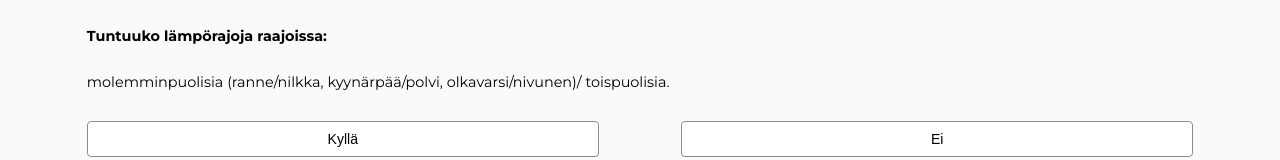
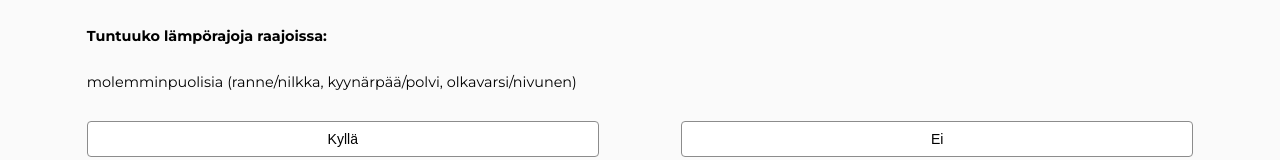
Before and after one commit to digitalents-helsinki/Sote-App, a React (Create React App) app: page /verenkierto in a window 1280 px wide. Shown: the part 365-525 px from the top of the page. Built offline with nearby package versions, Linux system fonts and the light colour scheme.

Commit message:
text updated

```diff
--- a/src/Pages/VerenkiertoPage.js
+++ b/src/Pages/VerenkiertoPage.js
@@ -15,7 +15,7 @@ function VerenkiertoPage({ personData, setPersonData }) {
       <DoubleButton
         header={"Tuntuuko lämpörajoja raajoissa:"}
         bodyText={
-          "molemminpuolisia (ranne/nilkka, kyynärpää/polvi, olkavarsi/nivunen)/ toispuolisia."
+          "molemminpuolisia (ranne/nilkka, kyynärpää/polvi, olkavarsi/nivunen)"
         }
         redFirst={true}
         personData={personData}
```
